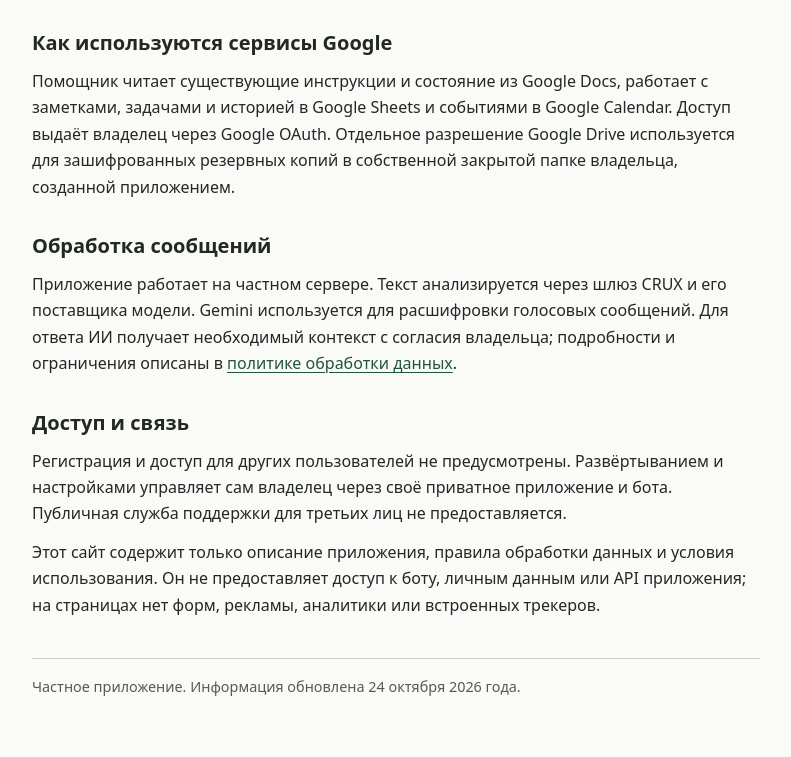
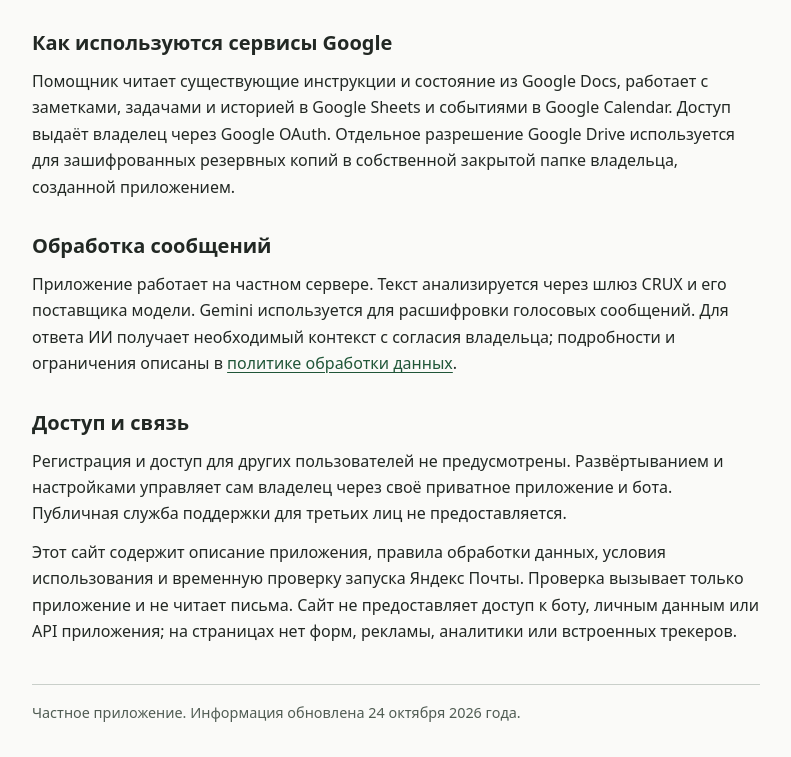
Before and after one commit to domakost/domakost.github.io, a plain HTML site: page index.html in a window 1280 px wide. Shown: the part 318-1075 px from the top of the page, without its empty margins (244-1035 px from the left). Before the commit the page ends 1049 px from the top, so only its background shows below. Drawn offline with Linux system fonts and the light colour scheme.

Commit message:
Describe temporary mail app launch diagnostic

```diff
--- a/index.html
+++ b/index.html
@@ -28,7 +28,7 @@
       <p>Приложение работает на частном сервере. Текст анализируется через шлюз CRUX и его поставщика модели. Gemini используется для расшифровки голосовых сообщений. Для ответа ИИ получает необходимый контекст с согласия владельца; подробности и ограничения описаны в <a href="privacy.html">политике обработки данных</a>.</p>
       <h2>Доступ и связь</h2>
       <p>Регистрация и доступ для других пользователей не предусмотрены. Развёртыванием и настройками управляет сам владелец через своё приватное приложение и бота. Публичная служба поддержки для третьих лиц не предоставляется.</p>
-      <p>Этот сайт содержит только описание приложения, правила обработки данных и условия использования. Он не предоставляет доступ к боту, личным данным или API приложения; на страницах нет форм, рекламы, аналитики или встроенных трекеров.</p>
+      <p>Этот сайт содержит описание приложения, правила обработки данных, условия использования и временную проверку запуска Яндекс Почты. Проверка вызывает только приложение и не читает письма. Сайт не предоставляет доступ к боту, личным данным или API приложения; на страницах нет форм, рекламы, аналитики или встроенных трекеров.</p>
     </main>
     <footer>Частное приложение. Информация обновлена <time datetime="2026-10-24">24 октября 2026 года</time>.</footer>
   </div>
```
